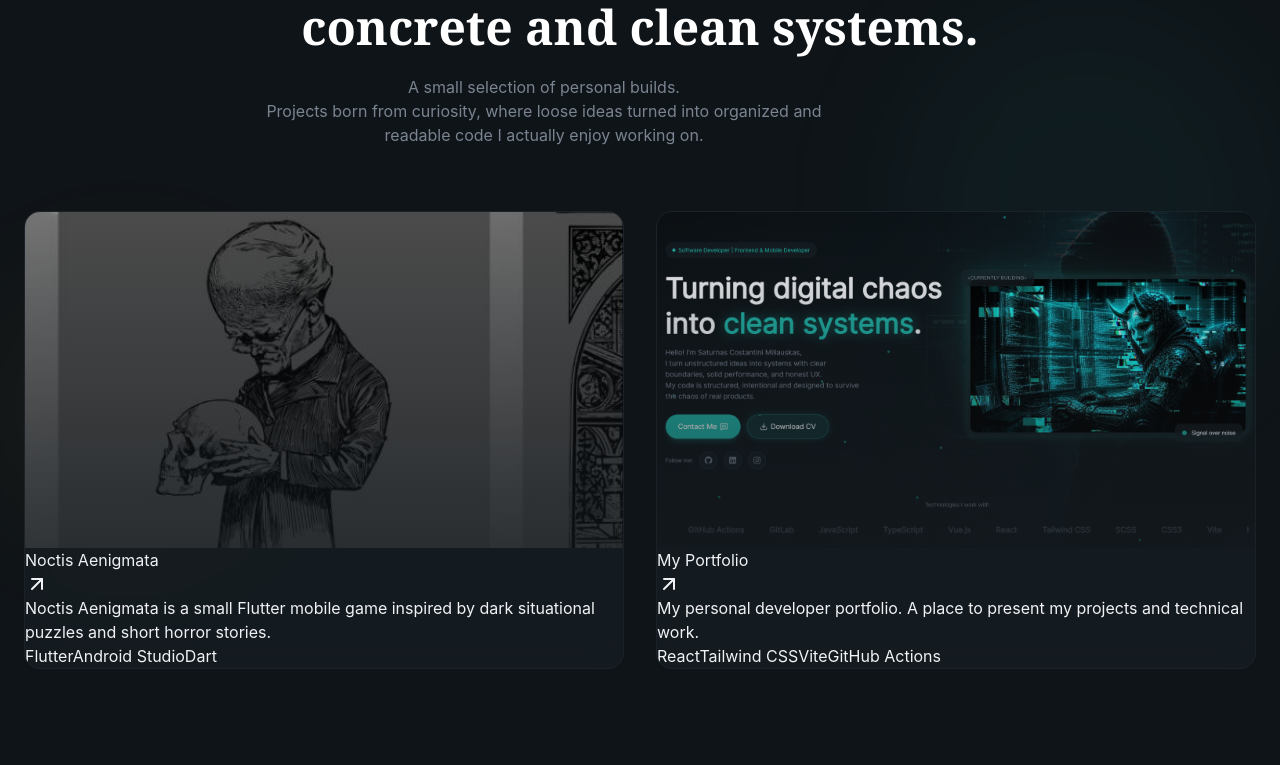
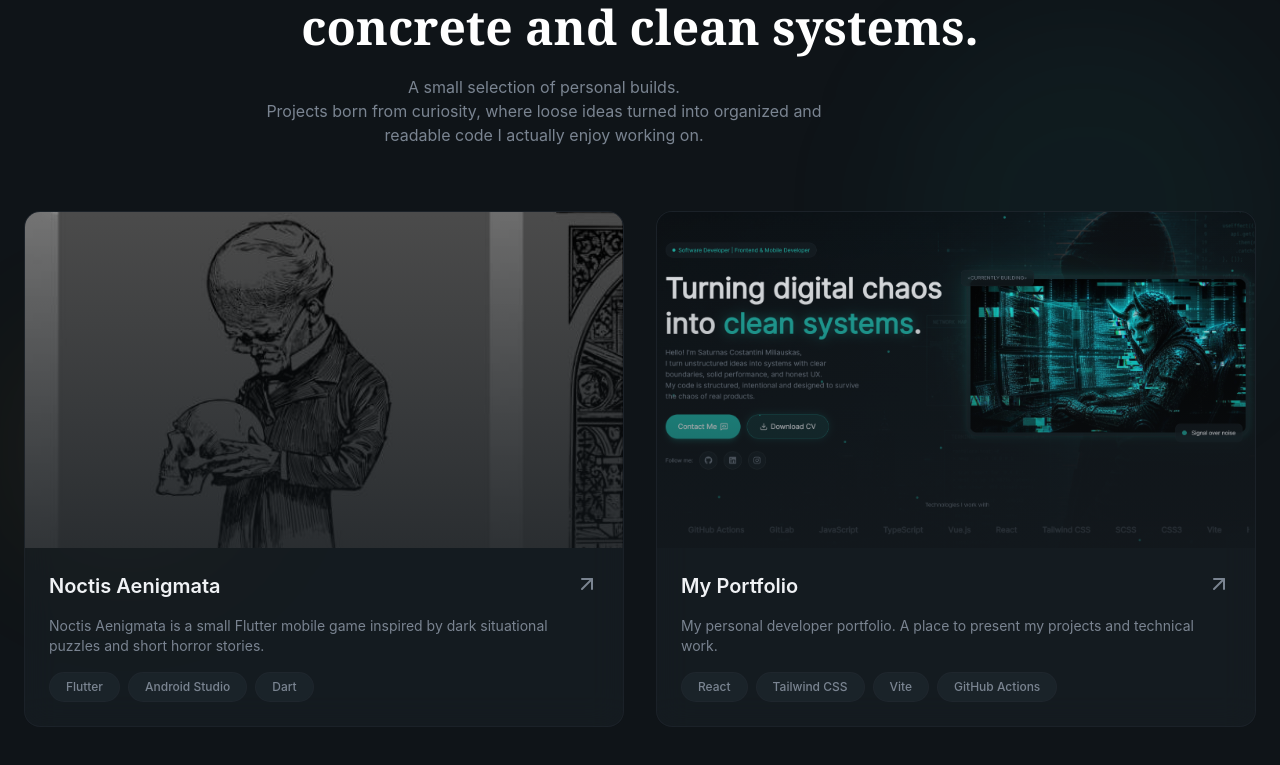
Before and after one commit to Satik37/satik37.github.io, a React (Vite) app: page / in a window 1280 px wide. Shown: the part 2847-3612 px from the top of the page. Built offline with nearby package versions, Linux system fonts and the light colour scheme.

Commit message:
improved content design

```diff
--- a/src/sections/Projects.jsx
+++ b/src/sections/Projects.jsx
@@ -97,19 +97,26 @@ export const Projects = () => {
                         </div>
 
                         {/* Project content */}
-                        <div>
-                            <div>
-                                <h3>
+                        <div className='p-6 space-y-4'>
+                            <div className='flex items-start justify-between'>
+                                <h3 className='text-xl font-semibold group-hover:text-primary transition-colors'>
                                     {project.title}
                                 </h3>
-                                <ArrowUpRight />
+                                <ArrowUpRight
+                                    className='w-6 h-6
+                                        text-muted-foreground group-hover:text-primary
+                                        group-hover:translate-x-1
+                                        group-hover:-translate-y-1 transition all duration-700 ease-in-out'
+                                />
                             </div>
-                            <p>
+                            <p className='text-muted-foreground text-sm'>
                                 {project.description}
                             </p>
-                            <div>
+                            <div className='flex flex-wrap gap-2'>
                                 {project.tags.map((tag, tagIndex) => (
-                                    <span>{tag}</span>
+                                    <span className='px-4 py-1.5 rounded-full bg-surface text-xs font-medium border border-border/50 text-muted-foreground hover:border-primary/50 hover:text-primary transition-all duration-700'>
+                                        {tag}
+                                    </span>
                                 ))}
                             </div>
                         </div>
```
